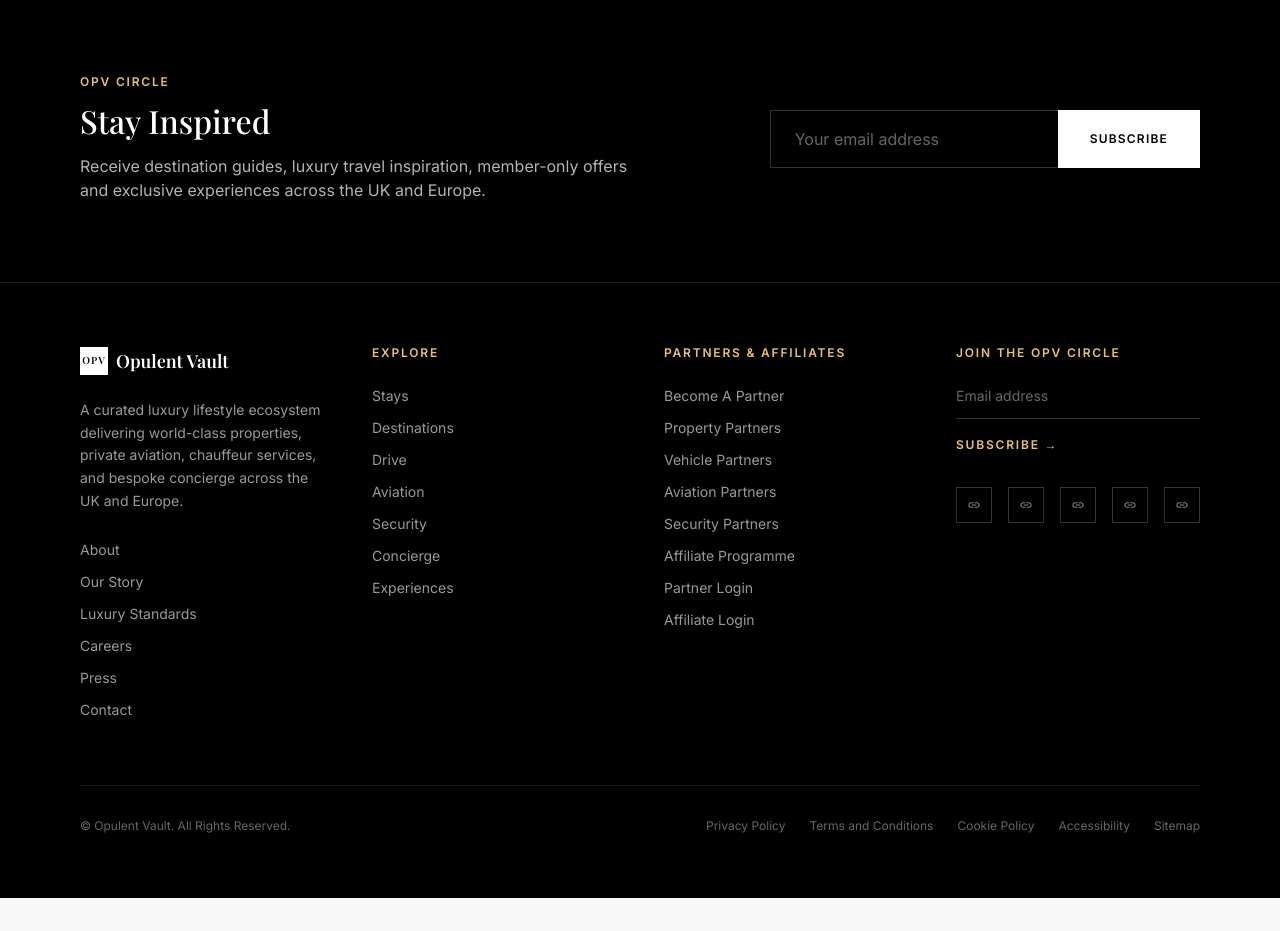
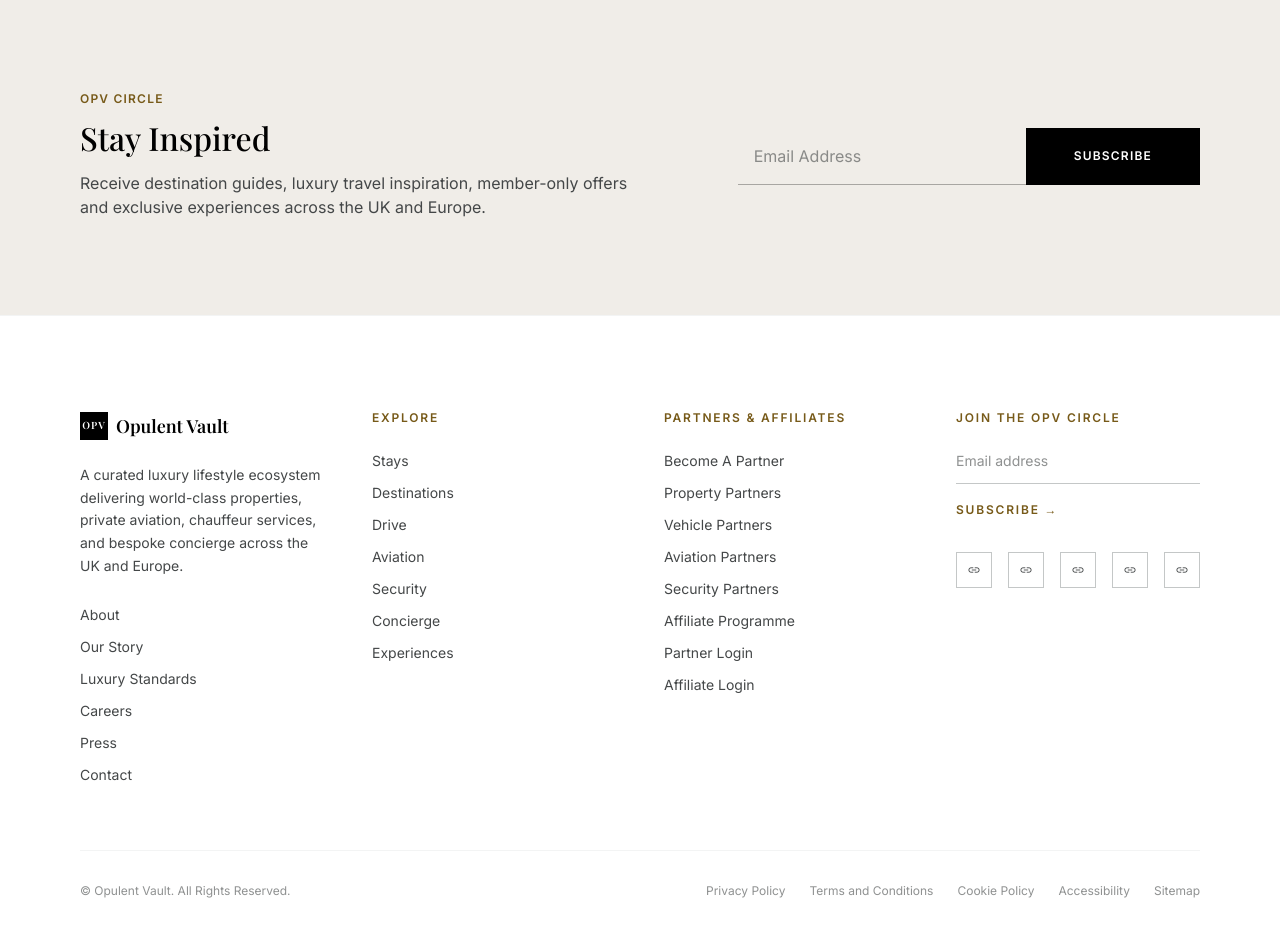
Before and after one commit to 1702london-maker/opulent-vault, a Next.js app: page / in a window 1280 px wide. Shown: the part 6320-7251 px from the top of the page. Before the commit the page ends 7218 px from the top, so only its background shows below. Built offline with nearby package versions, Linux system fonts and the light colour scheme.

Commit message:
Fix footer: restore white bg and light pre-footer to match Stitch design

```diff
--- a/components/Footer.tsx
+++ b/components/Footer.tsx
@@ -27,22 +27,22 @@
   }
 
   return (
-    <footer className="bg-primary text-on-primary">
-      {/* Pre-footer */}
-      <div className="border-b border-white/10">
-        <div className="max-w-container-max mx-auto px-margin-mobile md:px-margin-desktop py-20 flex flex-col md:flex-row items-center justify-between gap-8">
+    <>
+      {/* Pre-footer 'Stay Inspired' — light bg matching Stitch design */}
+      <section className="py-24 bg-[#f0ede8] border-t border-outline-variant/10">
+        <div className="max-w-container-max mx-auto px-margin-mobile md:px-margin-desktop flex flex-col md:flex-row items-center justify-between gap-8">
           <div className="max-w-xl">
-            <span className="font-label-caps text-label-caps text-secondary-fixed-dim block mb-3 uppercase">
+            <span className="font-label-caps text-label-caps text-secondary block mb-3 uppercase tracking-widest">
               OPV Circle
             </span>
-            <h2 className="font-serif text-headline-md text-on-primary mb-3">Stay Inspired</h2>
-            <p className="font-sans text-body-md text-on-primary/70">
+            <h2 className="font-serif text-headline-md text-primary mb-3">Stay Inspired</h2>
+            <p className="font-sans text-body-md text-on-surface-variant">
               Receive destination guides, luxury travel inspiration, member-only offers and exclusive
               experiences across the UK and Europe.
             </p>
           </div>
           {subscribed ? (
-            <div className="flex items-center gap-3 text-secondary-fixed-dim font-label-caps text-label-caps uppercase">
+            <div className="flex items-center gap-3 text-secondary font-label-caps text-label-caps uppercase">
               <span className="material-symbols-outlined">check_circle</span>
               Welcome to the OPV Circle.
             </div>
@@ -52,34 +52,35 @@
                 type="email"
                 value={email}
                 onChange={(e) => setEmail(e.target.value)}
-                placeholder="Your email address"
+                placeholder="Email Address"
                 required
-                className="bg-transparent border border-white/20 border-r-0 px-6 py-4 font-sans text-body-md text-on-primary placeholder:text-on-primary/40 focus:outline-none focus:border-secondary-fixed-dim w-full md:w-72"
+                className="bg-transparent border-b border-primary/30 p-4 font-sans text-body-md text-primary placeholder:text-on-surface-variant/60 focus:outline-none focus:border-primary flex-1 md:w-72"
               />
               <button
                 type="submit"
                 disabled={loading}
-                className="bg-on-primary text-primary font-label-caps text-label-caps px-8 py-4 uppercase tracking-widest hover:bg-secondary-fixed-dim transition-colors shrink-0 disabled:opacity-50"
+                className="bg-primary text-on-primary font-label-caps text-label-caps px-12 py-4 uppercase tracking-widest hover:bg-secondary transition-colors shrink-0 disabled:opacity-50"
               >
                 {loading ? "..." : "Subscribe"}
               </button>
             </form>
           )}
         </div>
-      </div>
+      </section>
 
-      {/* Main footer grid */}
-      <div className="max-w-container-max mx-auto px-margin-mobile md:px-margin-desktop py-16">
+      {/* Main footer — white background matching Stitch design */}
+      <footer className="w-full bg-white border-t border-outline-variant/20 pt-24">
+        <div className="max-w-container-max mx-auto px-margin-mobile md:px-margin-desktop">
           <div className="grid grid-cols-2 md:grid-cols-4 gap-12 mb-16">
             {/* Col 1 */}
             <div>
               <div className="flex items-center gap-2 mb-6">
-              <div className="w-7 h-7 bg-on-primary flex items-center justify-center">
-                <span className="text-primary font-serif text-[10px] font-bold tracking-widest">OPV</span>
+                <div className="w-7 h-7 bg-primary flex items-center justify-center">
+                  <span className="text-on-primary font-serif text-[10px] font-bold tracking-widest">OPV</span>
                 </div>
-              <span className="font-serif text-lg font-semibold text-on-primary">Opulent Vault</span>
+                <span className="font-serif text-lg font-semibold text-primary">Opulent Vault</span>
               </div>
-            <p className="font-sans text-sm text-on-primary/60 mb-6 leading-relaxed">
+              <p className="font-sans text-sm text-on-surface-variant mb-6 leading-relaxed">
                 A curated luxury lifestyle ecosystem delivering world-class properties, private aviation,
                 chauffeur services, and bespoke concierge across the UK and Europe.
               </p>
@@ -93,7 +94,7 @@
                   { label: "Contact", href: "/contact" },
                 ].map((l) => (
                   <li key={l.label}>
-                  <Link href={l.href} className="font-sans text-sm text-on-primary/60 hover:text-on-primary transition-colors">
+                    <Link href={l.href} className="font-sans text-sm text-on-surface-variant hover:text-primary transition-colors">
                       {l.label}
                     </Link>
                   </li>
@@ -103,7 +104,7 @@
 
             {/* Col 2 */}
             <div>
-            <p className="font-label-caps text-label-caps text-secondary-fixed-dim uppercase mb-6">Explore</p>
+              <p className="font-label-caps text-label-caps text-secondary uppercase mb-6">Explore</p>
               <ul className="space-y-2">
                 {[
                   { label: "Stays", href: "/stays" },
@@ -115,7 +116,7 @@
                   { label: "Experiences", href: "/experiences" },
                 ].map((l) => (
                   <li key={l.label}>
-                  <Link href={l.href} className="font-sans text-sm text-on-primary/60 hover:text-on-primary transition-colors">
+                    <Link href={l.href} className="font-sans text-sm text-on-surface-variant hover:text-primary transition-colors">
                       {l.label}
                     </Link>
                   </li>
@@ -125,7 +126,7 @@
 
             {/* Col 3 */}
             <div>
-            <p className="font-label-caps text-label-caps text-secondary-fixed-dim uppercase mb-6">Partners & Affiliates</p>
+              <p className="font-label-caps text-label-caps text-secondary uppercase mb-6">Partners & Affiliates</p>
               <ul className="space-y-2">
                 {[
                   { label: "Become A Partner", href: "/partners#apply" },
@@ -138,7 +139,7 @@
                   { label: "Affiliate Login", href: "/affiliates#login" },
                 ].map((l) => (
                   <li key={l.label}>
-                  <Link href={l.href} className="font-sans text-sm text-on-primary/60 hover:text-on-primary transition-colors">
+                    <Link href={l.href} className="font-sans text-sm text-on-surface-variant hover:text-primary transition-colors">
                       {l.label}
                     </Link>
                   </li>
@@ -148,9 +149,9 @@
 
             {/* Col 4 */}
             <div>
-            <p className="font-label-caps text-label-caps text-secondary-fixed-dim uppercase mb-6">Join The OPV Circle</p>
+              <p className="font-label-caps text-label-caps text-secondary uppercase mb-6">Join The OPV Circle</p>
               {subscribed ? (
-              <p className="font-sans text-sm text-on-primary/60">You&apos;re subscribed. Thank you.</p>
+                <p className="font-sans text-sm text-on-surface-variant">You&apos;re subscribed. Thank you.</p>
               ) : (
                 <form onSubmit={handleSubscribe} className="mb-8">
                   <input
@@ -158,12 +159,12 @@
                     value={email}
                     onChange={(e) => setEmail(e.target.value)}
                     placeholder="Email address"
-                  className="w-full bg-transparent border-b border-white/20 pb-3 mb-3 font-sans text-sm text-on-primary placeholder:text-on-primary/40 focus:outline-none focus:border-secondary-fixed-dim transition-colors"
+                    className="w-full bg-transparent border-b border-outline-variant pb-3 mb-3 font-sans text-sm text-primary placeholder:text-on-surface-variant/60 focus:outline-none focus:border-primary transition-colors"
                   />
                   <button
                     type="submit"
                     disabled={loading}
-                  className="font-label-caps text-label-caps text-secondary-fixed-dim hover:text-on-primary transition-colors uppercase"
+                    className="font-label-caps text-label-caps text-secondary hover:text-primary transition-colors uppercase"
                   >
                     Subscribe →
                   </button>
@@ -176,10 +177,10 @@
                     href={`https://${s}.com`}
                     target="_blank"
                     rel="noopener noreferrer"
-                  className="w-9 h-9 border border-white/20 flex items-center justify-center hover:border-secondary-fixed-dim transition-colors"
+                    className="w-9 h-9 border border-outline-variant flex items-center justify-center hover:border-secondary transition-colors"
                     aria-label={s}
                   >
-                  <span className="material-symbols-outlined text-sm text-on-primary/60">link</span>
+                    <span className="material-symbols-outlined text-sm text-on-surface-variant">link</span>
                   </a>
                 ))}
               </div>
@@ -187,8 +188,8 @@
           </div>
 
           {/* Legal bar */}
-        <div className="border-t border-white/10 pt-8 flex flex-col md:flex-row items-center justify-between gap-4">
-          <p className="font-sans text-xs text-on-primary/40">
+          <div className="border-t border-outline-variant/20 py-8 flex flex-col md:flex-row items-center justify-between gap-4">
+            <p className="font-sans text-xs text-on-surface-variant/60">
               © Opulent Vault. All Rights Reserved.
             </p>
             <div className="flex flex-wrap gap-6">
@@ -199,7 +200,7 @@
                 { label: "Accessibility", href: "/accessibility" },
                 { label: "Sitemap", href: "/sitemap" },
               ].map((l) => (
-              <Link key={l.label} href={l.href} className="font-sans text-xs text-on-primary/40 hover:text-on-primary/70 transition-colors">
+                <Link key={l.label} href={l.href} className="font-sans text-xs text-on-surface-variant/60 hover:text-primary transition-colors">
                   {l.label}
                 </Link>
               ))}
@@ -207,5 +208,6 @@
           </div>
         </div>
       </footer>
+    </>
   );
 }
```
Lines whose indentation alone changed are shown as unchanged.
